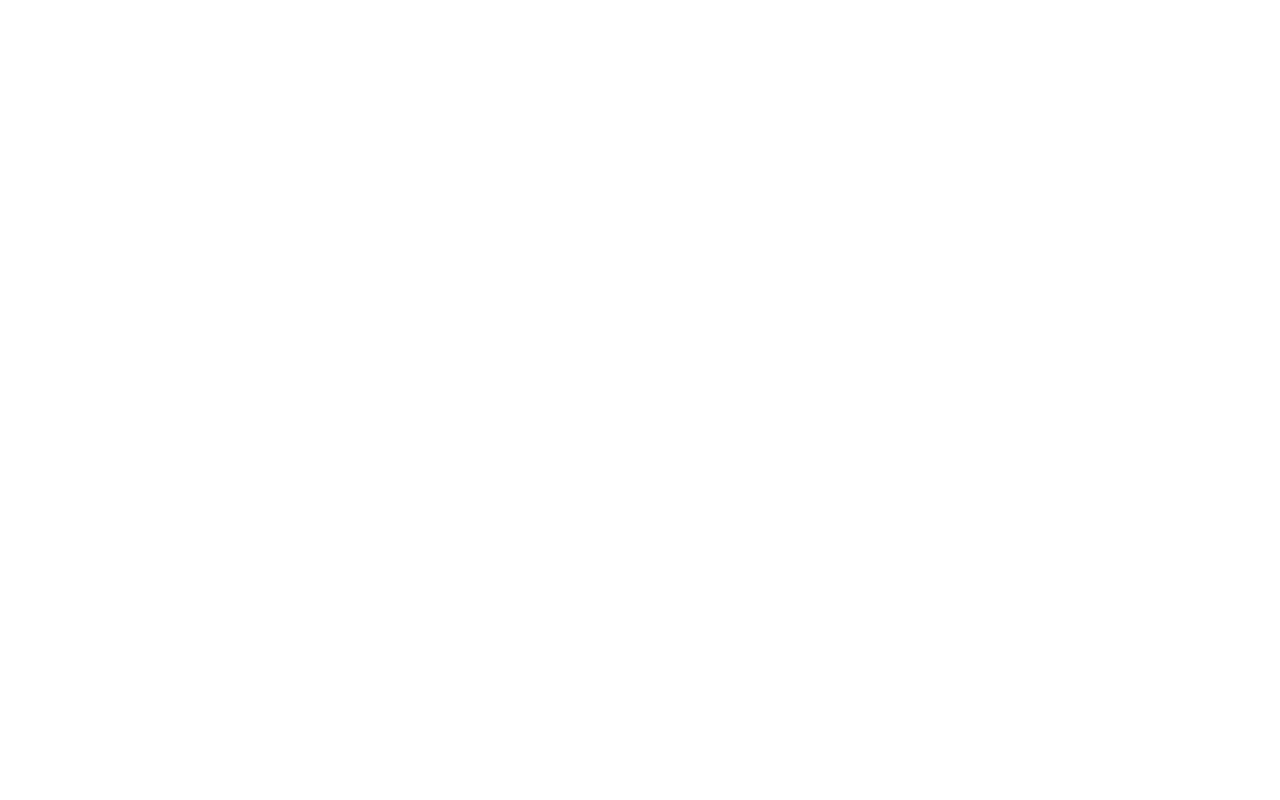
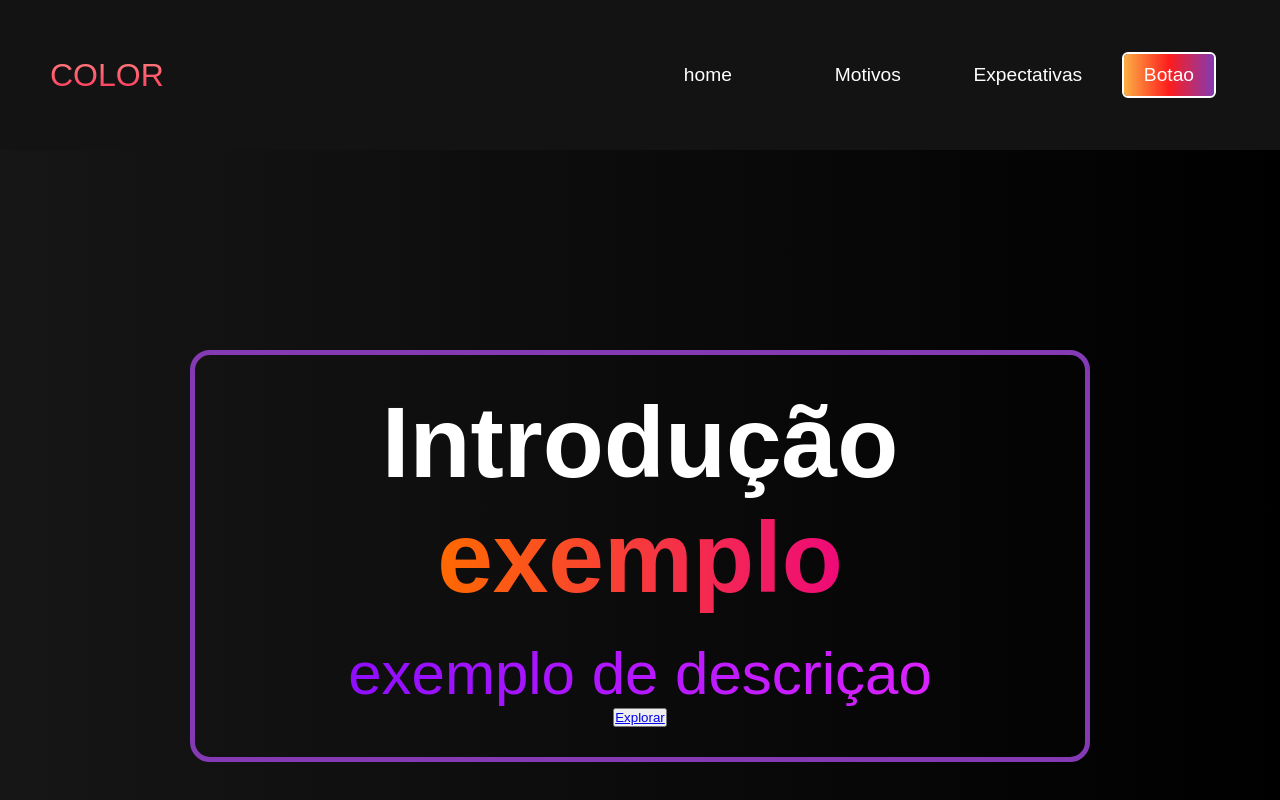
Before and after one commit to leticiaasoares/leticiaasoares.github.io, a plain HTML site: page index.html in a window 1280 px wide. Shown: the top 800 px of the page. Drawn offline with Linux system fonts and the light colour scheme.

Commit message:
tentativa

```diff
--- /dev/null
+++ b/app.js
@@ -0,0 +1 @@
+const menuLinks = document.querySelector('.barraNav__menu')
--- a/index.html
+++ b/index.html
@@ -1,9 +1,62 @@
 <!DOCTYPE html>
-<html>
-    <head>
-        <title>My first web page</title>
-    </head>
-    <body>
+<html lang="en">
+<head>
+    <meta charset="UTF-8">
+    <meta name="viewport" content="width=device-width, initial-scale=1.0">
+    <title>tarefa prática</title>
+    <link rel="stylesheet" href="style.css">
+</head>
+<body>
+    <nav class="barraNav">
+        <div class="barraNav__container">
+            <a href="#home" id="barraNav__logo">COLOR</a>
+            <div class="barraNav__toggle" id="menu">
+                <span class="bar"></span>
+                <span class="bar"></span>
+                <span class="bar"></span>
+            </div>
+            <ul class="barraNav__menu">
+                <li class="barraNav__item">
+                    <a href="#home" class="barraNav__links" id="home-page">home</a>
+                </li>
+                <li class="barraNav__item">
+                    <a href="#motivo" class="barraNav__links" id="motivo-page">Motivos</a>
+                </li>
+                <li class="barraNav__item">
+                    <a href="#expectativas" class="barraNav__links" id="expectativas-page">Expectativas</a>
+                </li>
+                <li class="barraNav__btn">
+                    <a href="#botao" class="button" id="botao">Botao</a>
+                </li>
+            </ul>
+        </div>
+    </nav>
 
-    </body>
+    <!--seção da introduçao-->
+    <div class="hero" id="home">
+        <div class="hero__container">
+            <h1 class="hero__heading">Introdução <span>exemplo</span></h1>
+            <p class="hero__description">exemplo de descriçao</p>
+            <button class="main__btn"><a href="#">Explorar</a></button>
+        </div>
+    </div>
+
+    <!--motivo-->
+    <div class="main" id="motivo">
+        <div class="main__container">
+            <div class="main__img--container">
+                <div class="main__img--card">ICON</div>
+            </div>
+            <div class="main__content">
+                <h1>what do we do</h1>
+                <h2>we help bla bla bla bla</h2>
+                <p>scheduke djs djs djs</p>
+                <button class="main__btn"><a href="#">Schedule</a></button>
+            </div>
+        </div>
+    </div>
+
+
+    <script src="app.js"></script>
+</body>
 </html>
--- /dev/null
+++ b/style.css
@@ -0,0 +1,260 @@
+* {
+    box-sizing: border-box;
+    margin: 0;
+    padding: 0;
+    font-family: 'Kummbh Sans', sans-serif;
+    scroll-behavior: smooth;
+}
+
+.barraNav {
+    background: #131313;
+    height: 150px;
+    display: flex;
+    justify-content: center;
+    align-items: center;
+    font-size: 1.2rem;
+    position: sticky;
+    top: 0;
+    z-index: 999;
+}
+
+.barraNav__container {
+    display: flex;
+    justify-content: space-between;
+    height: 80px;
+    z-index: 1;
+    width: 100%;
+    max-width: 1300px;
+    margin: 0 auto;
+    padding: 0 50px;
+}
+
+#barraNav__logo {
+    background-color: #ff8177;
+    background-image: linear-gradient(to top, #ff0844 0%, #ffb199 100%);
+    background-size: 100%;
+    -webkit-background-clip: text;
+    -moz-background-clip: text;
+    -webkit-text-fill-color: transparent;
+    -moz-text-fill-color: transparent;
+    display: flex;
+    align-items: center;
+    cursor: pointer;
+    text-decoration: none;
+    font-size: 2rem;
+}
+
+.barraNav__menu {
+    display:flex;
+    align-items: center;
+    list-style: none;
+}
+
+.barraNav__item {
+    height: 80px;
+}
+
+.barraNav__links {
+    color: #fff;
+    display: flex;
+    align-items: center;
+    justify-content: center;
+    width: 160px;
+    text-decoration: none;
+    height: 100%;
+    transition: all 0.3s ease;
+}
+
+.barraNav__btn {
+    display: flex;
+    justify-content: center;
+    align-items: center;
+    padding: 0 1rem;
+    width: 100%;
+}
+
+.button {
+    display: flex;
+    justify-content: center;
+    align-items: center;
+    text-decoration: none;
+    padding: 10px 20px;
+    height: 100%;
+    width: 100%;
+    border: none;
+    outline: 2px solid #fff;
+    border-radius: 4px;
+    background: #833ab4;
+    background: -webkit-linear-gradient(to right, #fcb045, #fd1d1d, #833ab4);
+    background: linear-gradient(to right, #fcb045, #fd1d1d, #833ab4);
+    color: #fff;
+    transition: all 0.3s ease;
+}
+
+.barraNav__links:hover {
+    color: #9518fc;
+    transition: all 0.3s ease;
+}
+
+@media screen and (max-width: 960px) {
+    .barraNav__container{
+        display: flex;
+        justify-content: space-between;
+        height: 80px;
+        z-index: 1;
+        width: 100%;
+        max-width: 1300px;
+        padding: 0;
+    }
+
+    .barraNav__menu {
+        display: grid;
+        grid-template-columns: auto;
+        margin: 0;
+        width: 100%;
+        position: absolute;
+        top: -1000px;
+        opacity: 1;
+        transition: all 0.5s ease;
+        z-index: -1;
+    }
+
+    .barraNav__menu.active {
+        background: #131313;
+        top: 100%;
+        opacity: 1;
+        transition: all 0.5s ease;
+        z-index: 99;
+        height: 60vh;
+        font-size: 1.6rem;
+    }
+
+    #barraNav__logo {
+        padding-left: 25px;
+    }
+
+    .barraNav__toggle .bar {
+        width: 25px;
+        height: 3px;
+        margin: 5px auto;
+        transition: all 0.3s ease-in-out;
+        background: #fff;
+    }
+
+    .barraNav__item {
+        width: 100%;
+    }
+
+    .barraNav__links {
+        text-align: center;
+        padding: 2rem;
+        width: 100%;
+        display: table;
+    }
+
+    .barraNav__btn {
+        padding-bottom: 2rem;
+    }
+
+    .button {
+        display: flex;
+        justify-content: center;
+        align-items: center;
+        width: 80%;
+        height: 80px;
+        margin: 0;
+    }
+
+    #menu {
+        position: absolute;
+        top: 20%;
+        right: 5%;
+        transform: translate(5%, 20%);
+      }
+
+    .barraNav__toggle .bar {
+        display: block;
+        cursor: pointer;
+    }
+
+}
+
+
+/* Introduçao */
+.hero {
+    background: #000000;
+    background: linear-gradient(to right, #161616, #000000);
+    padding: 200px 0;
+}
+
+.hero__container {
+    display: flex;
+    flex-direction: column;
+    justify-content: center;
+    align-items: center;
+    max-width: 900px;
+    margin: 0 auto;
+    border:5px solid #833ab4;
+    border-radius: 20px;
+    height: 90%;
+    text-align: center;
+    padding: 30px;
+}
+
+.hero__heading {
+    font-size: 100px;
+    margin-bottom: 24px;
+    color: #fff;
+}
+
+.hero__heading span {
+    background: #ee0979; /* fallback for old browsers */
+    background: -webkit-linear-gradient(
+      to right,
+      #ff6a00,
+      #ee0979
+    ); /* Chrome 10-25, Safari 5.1-6 */
+    background: linear-gradient(
+      to right,
+      #ff6a00,
+      #ee0979
+    ); /* W3C, IE 10+/ Edge, Firefox 16+, Chrome 26+, Opera 12+, Safari 7+ */
+    background-size: 100%;
+    -webkit-background-clip: text;
+    -moz-background-clip: text;
+    -webkit-text-fill-color: transparent;
+    -moz-text-fill-color: transparent;
+  }
+
+.hero__description {
+    font-size: 60px;
+    background: #da22ff; /* fallback for old browsers */
+    background: -webkit-linear-gradient(
+      to right,
+      #9114ff,
+      #da22ff
+    ); /* Chrome 10-25, Safari 5.1-6 */
+    background: linear-gradient(
+      to right,
+      #8f0eff,
+      #da22ff
+    ); /* W3C, IE 10+/ Edge, Firefox 16+, Chrome 26+, Opera 12+, Safari 7+ */
+    background-size: 100%;
+    -webkit-background-clip: text;
+    -moz-background-clip: text;
+    -webkit-text-fill-color: transparent;
+    -moz-text-fill-color: transparent;
+}
+
+.highlight {
+    border-bottom: 4px solid rgb(132, 0, 255);
+}
+
+
+
+/*motivos*/
+
+.main {
+    background-color: #131313;
+    padding: 10rem 0;
+  }
```
